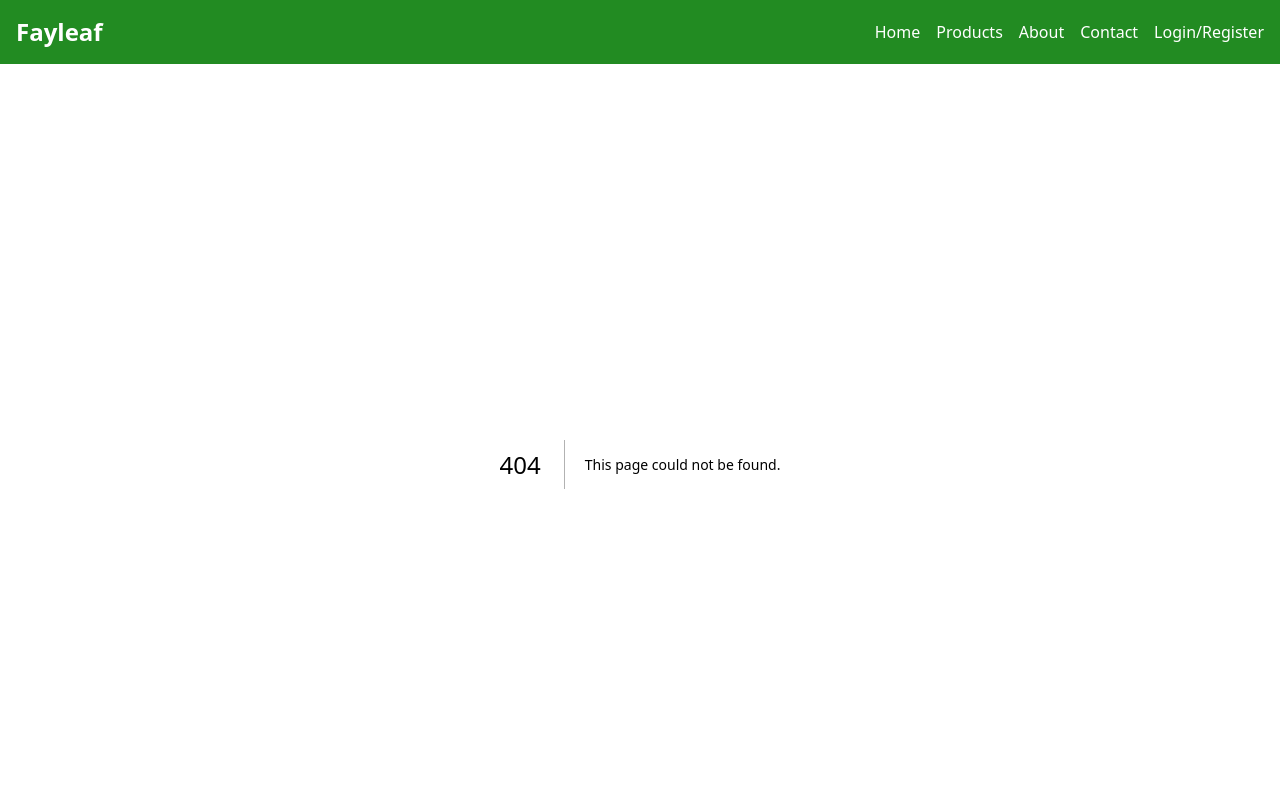
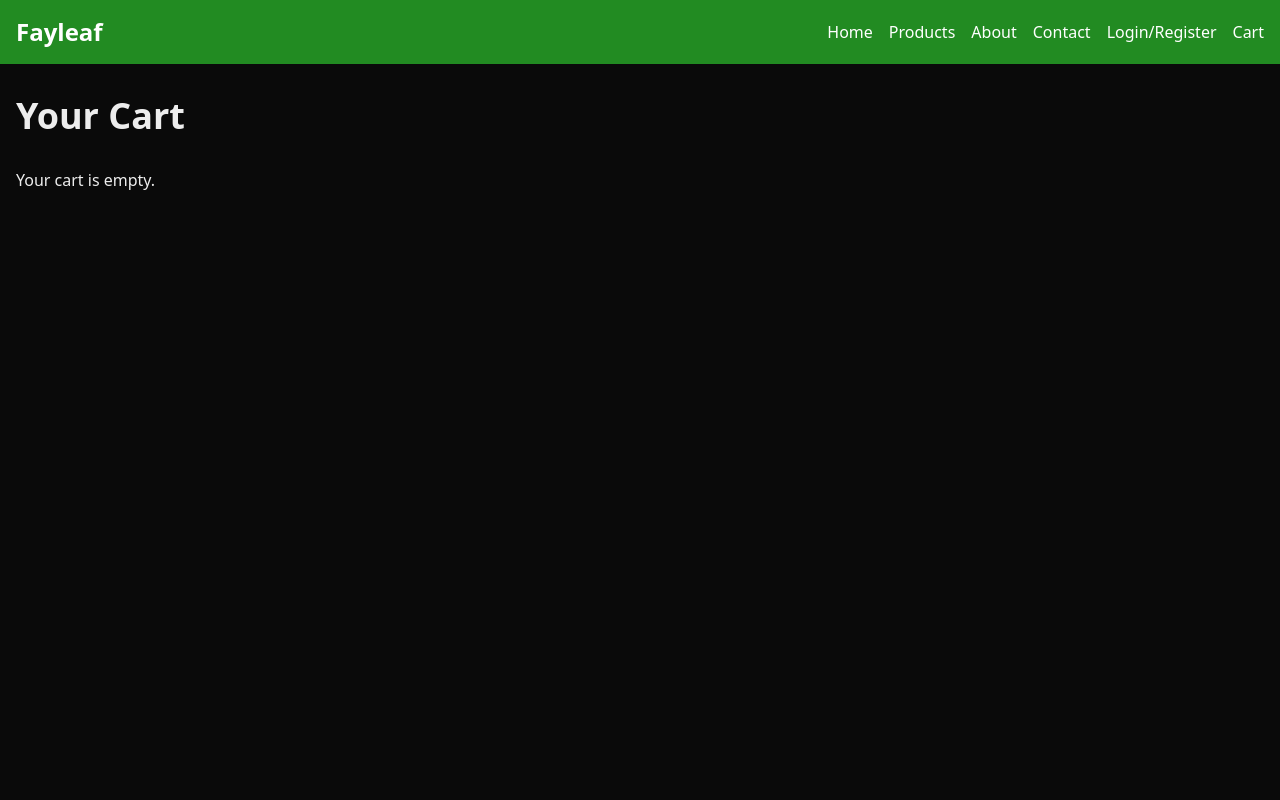
Before and after one commit to JohnPatrickAncajas/fayleaf, a Next.js app: page /cart in a window 1280 px wide. Before the commit this address had no page. Shown: the top 800 px of the page. Built offline with nearby package versions, Linux system fonts and the light colour scheme.

Commit message:
Version 0.7

```diff
--- /dev/null
+++ b/src/app/cart/page.tsx
@@ -0,0 +1,52 @@
+"use client";
+
+import { useCart } from "../../context/CartContext";
+import Link from "next/link";
+
+export default function CartPage() {
+  const { cart, removeFromCart, clearCart } = useCart();
+
+  const total = cart.reduce((acc, item) => acc + item.price * item.quantity, 0);
+
+  return (
+    <div className="container mx-auto px-4 py-8">
+      <h1 className="text-4xl font-bold mb-8">Your Cart</h1>
+      {cart.length === 0 ? (
+        <p>Your cart is empty.</p>
+      ) : (
+        <>
+          <ul>
+            {cart.map((item) => (
+              <li key={item.productId} className="mb-4">
+                <div className="flex justify-between items-center">
+                  <div>
+                    <h2 className="text-xl font-semibold">{item.name}</h2>
+                    <p>${item.price.toFixed(2)} x {item.quantity}</p>
+                  </div>
+                  <button
+                    onClick={() => removeFromCart(item.productId)}
+                    className="bg-red-500 text-white px-4 py-2 rounded"
+                  >
+                    Remove
+                  </button>
+                </div>
+              </li>
+            ))}
+          </ul>
+          <div className="mt-8">
+            <h2 className="text-2xl font-bold">Total: ${total.toFixed(2)}</h2>
+            <button
+              onClick={clearCart}
+              className="mt-4 bg-red-500 text-white px-4 py-2 rounded"
+            >
+              Clear Cart
+            </button>
+            <Link href="/checkout" className="mt-4 bg-green-500 text-white px-4 py-2 rounded">
+              Proceed to Checkout
+            </Link>
+          </div>
+        </>
+      )}
+    </div>
+  );
+}
--- a/src/app/layout.tsx
+++ b/src/app/layout.tsx
@@ -1,8 +1,10 @@
-import type { Metadata } from "next";
+"use client";
+
 import { Geist, Geist_Mono } from "next/font/google";
 import "./globals.css";
 import Navbar from "../components/Navbar";
 import Footer from "../components/Footer";
+import { CartProvider } from "../context/CartContext";
 
 const geistSans = Geist({
   variable: "--font-geist-sans",
@@ -14,13 +16,6 @@ const geistMono = Geist_Mono({
   subsets: ["latin"],
 });
 
-export const metadata: Metadata = {
-  title: "Fayleaf",
-  // Used to be Florva but changed to Fayleaf because the previous one sounds more like a magic spell than a plant ecommerce site.
-  // Inspired by Bayleef, the Leaf Pokemon from Pokemon Generation 2 which is also the Grass-type starter of said generation.
-  description: "Your one-stop shop for all things plants",
-};
-
 export default function RootLayout({
   children,
 }: Readonly<{
@@ -31,9 +26,11 @@ export default function RootLayout({
       <body
         className={`${geistSans.variable} ${geistMono.variable} antialiased`}
       >
-        <Navbar />
-        <main className="min-h-screen">{children}</main>
-        <Footer />
+        <CartProvider>
+          <Navbar />
+          <main className="min-h-screen">{children}</main>
+          <Footer />
+        </CartProvider>
       </body>
     </html>
   );
--- /dev/null
+++ b/src/app/metadata.ts
@@ -0,0 +1,6 @@
+import type { Metadata } from "next";
+
+export const metadata: Metadata = {
+  title: "Fayleaf",
+  description: "Your one-stop shop for all things plants",
+};
--- a/src/app/products/page.tsx
+++ b/src/app/products/page.tsx
@@ -1,9 +1,57 @@
-import { prisma } from '../../lib/db';
+"use client";
 
-export default async function ProductsPage() {
-  const products = await prisma.product.findMany({
-    include: { category: true },
-  })
+import { useEffect, useState } from "react";
+
+interface Product {
+  id: string;
+  name: string;
+  description: string;
+  price: number;
+  stock: number;
+  imageUrl: string | null;
+  categoryId: string;
+  category: {
+    id: string;
+    name: string;
+    createdAt: Date;
+    updatedAt: Date;
+  };
+  createdAt: Date;
+  updatedAt: Date;
+}
+import { useCart } from "../../context/CartContext";
+
+export default function ProductsPage() {
+  const [products, setProducts] = useState<Array<{
+    id: string;
+    name: string;
+    description: string;
+    price: number;
+    stock: number;
+    imageUrl: string | null;
+    categoryId: string;
+    category: {
+      id: string;
+      name: string;
+      createdAt: Date;
+      updatedAt: Date;
+    };
+    createdAt: Date;
+    updatedAt: Date;
+  }>>([]);
+  const { addToCart } = useCart();
+
+  useEffect(() => {
+    async function fetchProducts() {
+      const response = await fetch("/api/products");
+      const products = await response.json();
+      setProducts(products.map((product: Product) => ({
+        ...product,
+        price: Number(product.price)
+      })));
+    }
+    fetchProducts();
+  }, []);
 
   return (
     <div className="container mx-auto px-4 py-8">
@@ -13,11 +61,16 @@ export default async function ProductsPage() {
           <div key={product.id} className="border p-4 rounded-lg">
             <h2 className="text-xl font-semibold">{product.name}</h2>
             <p className="text-gray-600">{product.category.name}</p>
-            <p className="mt-2">${product.price.toFixed(2)}</p>
-            {/* Add more product details or a link to the product page */}
+            <p className="mt-2">${Number(product.price).toFixed(2)}</p>
+            <button
+              onClick={() => addToCart({ productId: product.id, name: product.name, price: Number(product.price), quantity: 1 })}
+              className="mt-4 bg-green-500 text-white px-4 py-2 rounded"
+            >
+              Add to Cart
+            </button>
           </div>
         ))}
       </div>
     </div>
-  )
+  );
 }
--- a/src/components/Navbar.tsx
+++ b/src/components/Navbar.tsx
@@ -23,6 +23,9 @@ export default function Navbar() {
           <Link href="/auth" className="hover:text-green-200">
             Login/Register
           </Link>
+          <Link href="/cart" className="hover:text-green-200">
+            Cart
+          </Link>
         </div>
       </div>
     </nav>
--- /dev/null
+++ b/src/context/CartContext.tsx
@@ -0,0 +1,59 @@
+"use client";
+
+import { createContext, useContext, useState, ReactNode } from "react";
+
+interface CartItem {
+  productId: string;
+  name: string;
+  price: number;
+  quantity: number;
+}
+
+interface CartContextType {
+  cart: CartItem[];
+  addToCart: (item: CartItem) => void;
+  removeFromCart: (productId: string) => void;
+  clearCart: () => void;
+}
+
+const CartContext = createContext<CartContextType | undefined>(undefined);
+
+export const CartProvider = ({ children }: { children: ReactNode }) => {
+  const [cart, setCart] = useState<CartItem[]>([]);
+
+  const addToCart = (item: CartItem) => {
+    setCart((prevCart) => {
+      const existingItem = prevCart.find((i) => i.productId === item.productId);
+      if (existingItem) {
+        return prevCart.map((i) =>
+          i.productId === item.productId
+            ? { ...i, quantity: i.quantity + item.quantity }
+            : i
+        );
+      }
+      return [...prevCart, item];
+    });
+  };
+
+  const removeFromCart = (productId: string) => {
+    setCart((prevCart) => prevCart.filter((item) => item.productId !== productId));
+  };
+
+  const clearCart = () => {
+    setCart([]);
+  };
+
+  return (
+    <CartContext.Provider value={{ cart, addToCart, removeFromCart, clearCart }}>
+      {children}
+    </CartContext.Provider>
+  );
+};
+
+export const useCart = () => {
+  const context = useContext(CartContext);
+  if (!context) {
+    throw new Error("useCart must be used within a CartProvider");
+  }
+  return context;
+};
```
Also changed, not shown: src/app/api/products/route.ts (+6 -6 lines).
